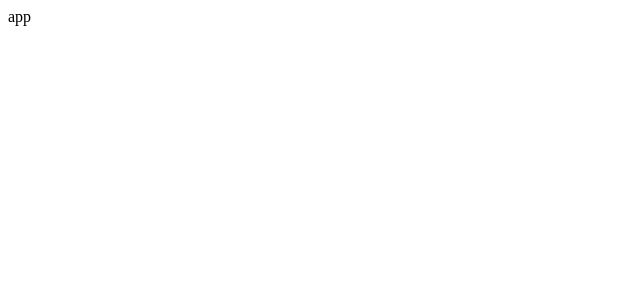
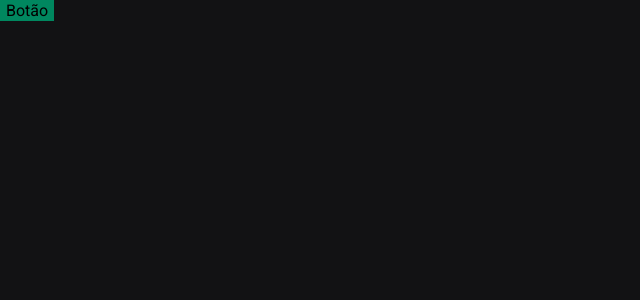
Before and after one commit to leolive1506/pomodoro-timer, a React (Vite) app: page / in a window 1280 px wide. Shown: the top 300 px of the page, without its empty margins (0-640 px from the left). Built offline with nearby package versions, Linux system fonts and the light colour scheme.

Commit message:
add global styles

```diff
--- a/index.html
+++ b/index.html
@@ -2,9 +2,15 @@
 <html lang="en">
   <head>
     <meta charset="UTF-8" />
+
+    <link rel="preconnect" href="https://fonts.googleapis.com" />
+    <link rel="preconnect" href="https://fonts.gstatic.com" crossorigin />
+
     <link rel="icon" type="image/svg+xml" href="/vite.svg" />
     <meta name="viewport" content="width=device-width, initial-scale=1.0" />
-    <title>Vite + React + TS</title>
+
+    <link href="https://fonts.googleapis.com/css2?family=Roboto+Mono:wght@700&family=Roboto:wght@400;700&display=swap" rel="stylesheet" />
+    <title>Ignite timer</title>
   </head>
   <body>
     <div id="root"></div>
--- a/package.json
+++ b/package.json
@@ -10,11 +10,13 @@
   },
   "dependencies": {
     "react": "^18.2.0",
-    "react-dom": "^18.2.0"
+    "react-dom": "^18.2.0",
+    "styled-components": "^5.3.6"
   },
   "devDependencies": {
     "@types/react": "^18.0.24",
     "@types/react-dom": "^18.0.8",
+    "@types/styled-components": "^5.1.26",
     "@vitejs/plugin-react": "^2.2.0",
     "typescript": "^4.6.4",
     "vite": "^3.2.3"
--- a/src/App.tsx
+++ b/src/App.tsx
@@ -1,7 +1,14 @@
+import { ThemeProvider } from 'styled-components'
+import { Button } from './components/Button'
+import { GlobalStyle } from './styles/global'
+import { defaultTheme } from './styles/themes/default'
+
 export function App() {
   return (
-    <div>
-      app
-    </div>
+    <ThemeProvider theme={defaultTheme}>
+      <Button />
+
+      <GlobalStyle />
+    </ThemeProvider>
   )
 }
--- /dev/null
+++ b/src/components/Button.styles.ts
@@ -0,0 +1,5 @@
+import styled from "styled-components"
+
+export const ButtonContainer = styled.button`
+    background-color: ${props => props.theme["green-500"]}
+`
--- /dev/null
+++ b/src/components/Button.tsx
@@ -0,0 +1,5 @@
+import { ButtonContainer } from './Button.styles'
+
+export function Button() {
+    return <ButtonContainer>Botão</ButtonContainer>
+}
--- /dev/null
+++ b/src/styles/global.ts
@@ -0,0 +1,25 @@
+import { createGlobalStyle } from "styled-components";
+
+export const GlobalStyle = createGlobalStyle`
+    * {
+        margin: 0;
+        border: 0;
+        box-sizing: border-box
+    }
+
+    :focus {
+        outline: 0;
+        box-shadow: 0 0 0 2px ${props => props.theme['green-500']}
+    }
+
+    body {
+        background: ${props => props.theme['gray-900']};
+        color: ${props => props.theme['gray-300']};
+    }
+
+    body, input, textarea, button {
+        font-family: 'Roboto', sans-serif;
+        font-weight: 400;
+        font-size: 1rem;
+    }
+`
--- /dev/null
+++ b/src/styles/themes/default.ts
@@ -0,0 +1,21 @@
+export const defaultTheme = {
+    white: '#FFF',
+
+    'gray-100': '#E1E1E6',
+    'gray-300': '#C4C4CC',
+    'gray-400': '#8D8D99',
+    'gray-500': '#7C7C8A',
+    'gray-600': '#323238',
+    'gray-700': '#29292E',
+    'gray-800': '#202024',
+    'gray-900': '#121214',
+
+    'green-300': '#00B37E',
+    'green-500': '#00875F',
+    'green-700': '#015F43',
+
+    'red-500': '#AB222E',
+    'red-700': '#7A1921',
+
+    'yellow-500': '#FBA94C',
+}
```
Also changed, not shown: src/@types/styled.d.ts (added, +9 -0 lines), 2 other files (tests, documents, lock files or other folders).
